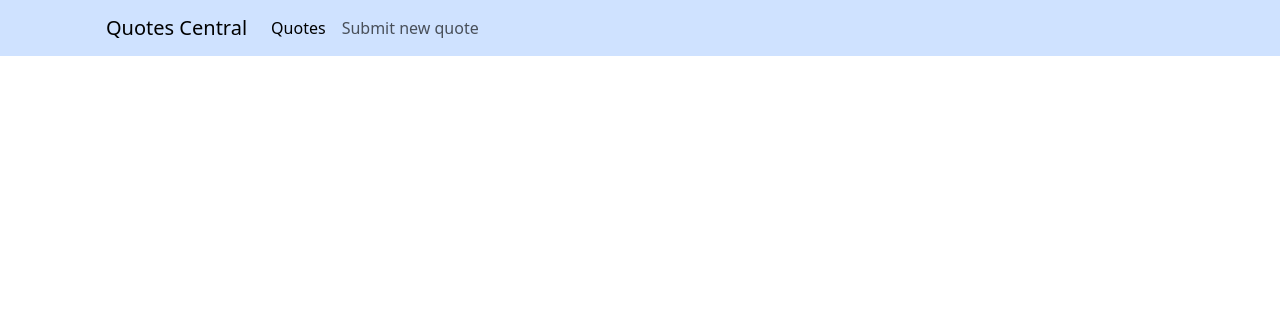
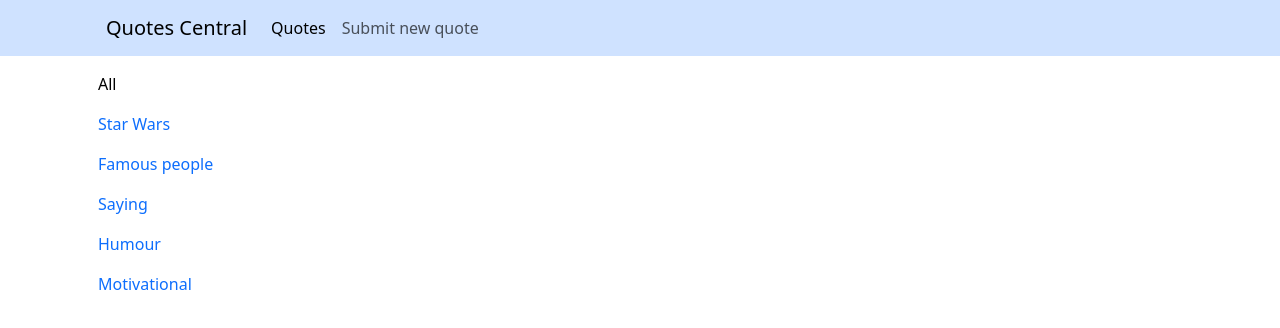
Before and after one commit to SagynalievTaalaibek/quotes-firebase, a React (Vite) app: page / in a window 1280 px wide. Shown: the top 328 px of the page. Built offline with nearby package versions, Linux system fonts and the light colour scheme.

Commit message:
add new component Menu

```diff
--- a/src/App.tsx
+++ b/src/App.tsx
@@ -1,4 +1,5 @@
 import Navbar from './components/Navbar/Navbar';
+import Menu from './components/Menu/Menu';
 
 const App = () => {
   return (
@@ -8,9 +9,13 @@ const App = () => {
           <Navbar />
         </div>
       </header>
-      <div className='row'>
-        <div className="col-4"></div>
-        <div className="col-8"></div>
+      <div className="container">
+        <div className='row'>
+          <div className="col-4">
+            <Menu/>
+          </div>
+          <div className="col-8"></div>
+        </div>
       </div>
     </>
   );
--- /dev/null
+++ b/src/components/Menu/Menu.tsx
@@ -0,0 +1,40 @@
+import { NavLink } from 'react-router-dom';
+
+const categories = [
+  { title: 'Star Wars', id: 'star-wars' },
+  { title: 'Famous people', id: 'famous-people' },
+  { title: 'Saying', id: 'saying' },
+  { title: 'Humour', id: 'humour' },
+  { title: 'Motivational', id: 'motivational' },
+];
+
+const Menu = () => {
+  return (
+    <nav className='nav d-flex flex-column mt-2'>
+      <NavLink
+        to='/'
+        className={({ isActive, isPending }) =>
+          `nav-link  ${
+            isPending ? 'pending' : isActive ? 'active text-black' : ''
+          }`
+        }
+      >
+        All
+      </NavLink>
+      {categories.map((category) => (
+        <NavLink
+          to={category.id}
+          className={({ isActive, isPending }) =>
+            `nav-link  ${
+              isPending ? 'pending' : isActive ? 'active text-black' : ''
+            }`
+          }
+        >
+          {category.title}
+        </NavLink>
+      ))}
+    </nav>
+  );
+};
+
+export default Menu;
```
